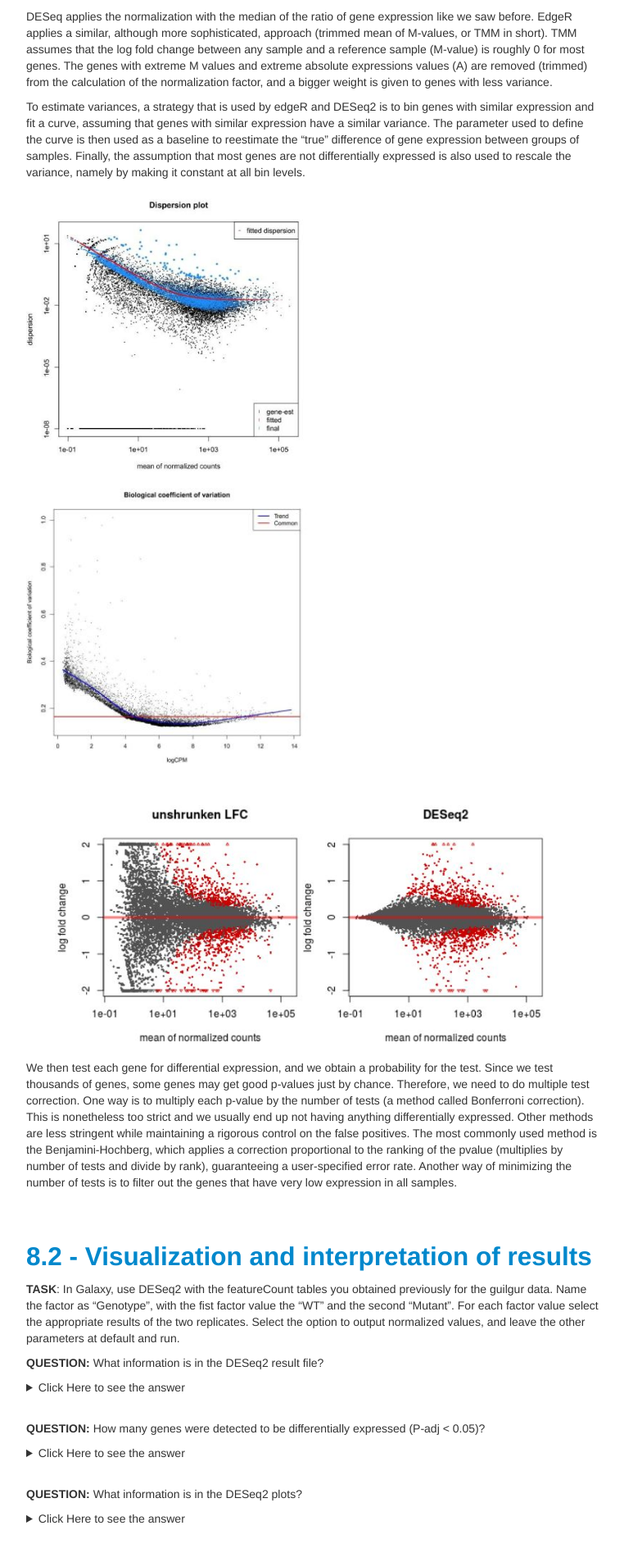
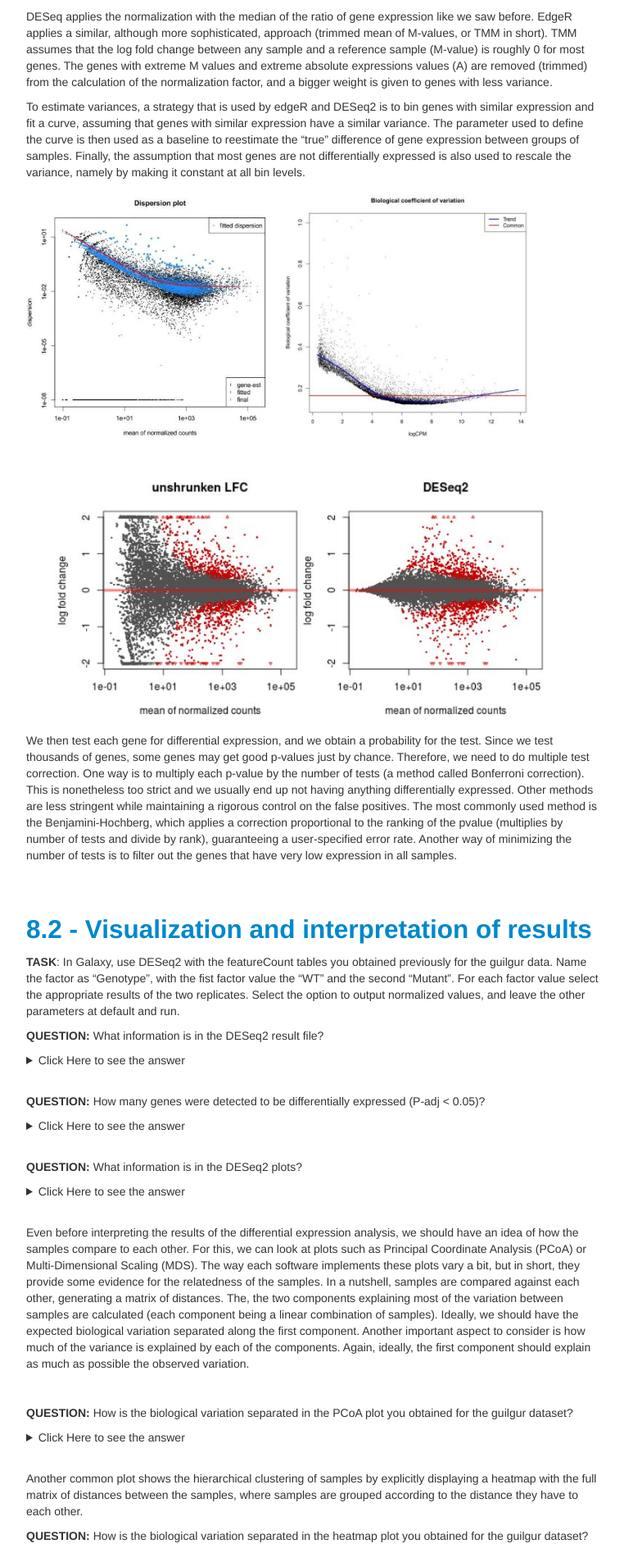
Before and after one commit to GTPB/ADER18F, a Jekyll site: the page built from pages/L08.md, in a window 1280 px wide. Shown: the part 1332-3226 px from the top of the page at 82% size, without its empty margins (258-1020 px from the left). Built offline with Jekyll 4.4.1, drawn with Linux system fonts in a browser that asks for light colours.

Commit message:
Update L08.md

```diff
--- a/pages/L08.md
+++ b/pages/L08.md
@@ -37,7 +37,7 @@ DESeq applies the normalization with the median of the ratio of gene expression
 
 To estimate variances, a strategy that is used by edgeR and DESeq2 is to bin genes with similar expression and fit a curve, assuming that genes with similar expression have a similar variance. The parameter used to define the curve is then used as a baseline to reestimate the "true" difference of gene expression between groups of samples. Finally, the assumption that most genes are not differentially expressed is also used to rescale the variance, namely by making it constant at all bin levels.
 
-<img src="./images/L08/deseq2_dispersion.jpg" alt="DESeq2 Dispersion" style="float: left; height: 25em; margin-right: 1%; margin-bottom: 0.5em;"><img src="./images/edgeR_dispersion.jpg" alt="edgeR Dispersion" style="float: left; height: 25em; margin-right: 1%; margin-bottom: 0.5em;">
+<img src="./images/L08/deseq2_dispersion.jpg" alt="DESeq2 Dispersion" style="float: left; height: 22em; margin-right: 1%; margin-bottom: 0.5em;"><img src="./images/edgeR_dispersion.jpg" alt="edgeR Dispersion" style="float: left; height: 22em; margin-right: 1%; margin-bottom: 0.5em;">
 <p style="clear: both;"></p>
 
 ![LFC reestimation](./images/L08/reestimated_lfc.jpg)
```
